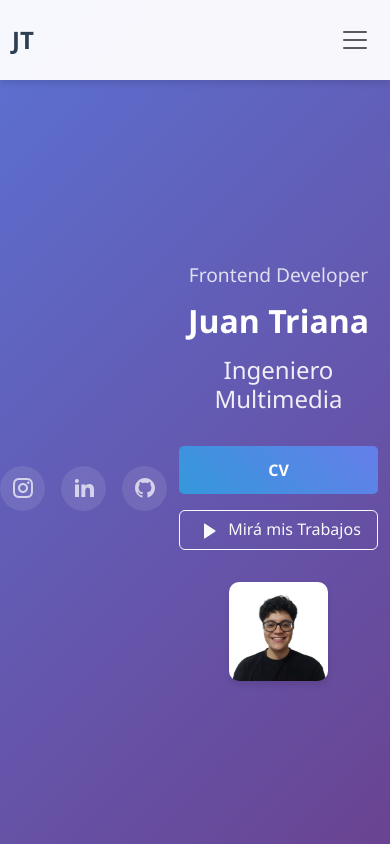
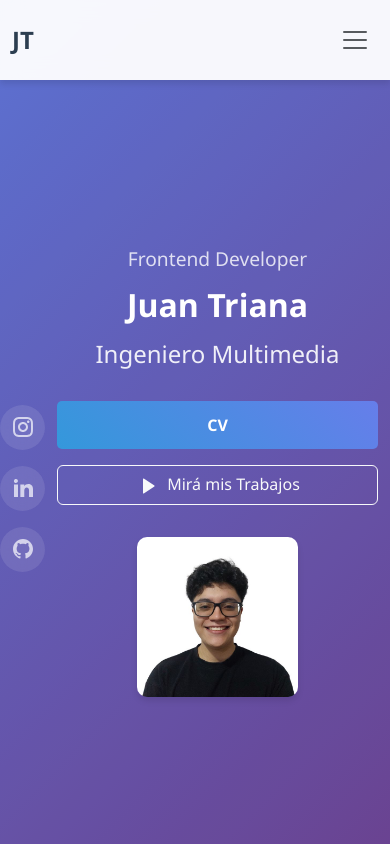
Before and after one commit to JuanTriana27/Linkdin, a React (Create React App) app: page / in a window 390 px wide. Shown: the top 844 px of the page. Built offline with nearby package versions, Linux system fonts and the light colour scheme; no server answers.

Commit message:
social networks

```diff
--- a/src/styles/Hero.css
+++ b/src/styles/Hero.css
@@ -88,8 +88,7 @@
 /* src/styles/Hero.css - AGREGAR ESTOS ESTILOS */
 
 .hero {
-    position: relative;
-    /* Para posicionar las redes sociales de forma absoluta */
+  position: relative; /* Para posicionar las redes sociales de forma absoluta */
 }
 
 .social-icons-hero {
@@ -123,11 +122,11 @@
   transform: translateY(-3px);
 }
 
-/* Responsive para redes sociales en Hero */
 @media (max-width: 768px) {
     .social-icons-hero {
         position: static;
-        flex-direction: row;
+        /* Elimina o comenta la siguiente línea para mantener columna */
+        /* flex-direction: row; */
         justify-content: center;
         margin-top: 2rem;
         transform: none;
```
Lines whose indentation alone changed are shown as unchanged.
